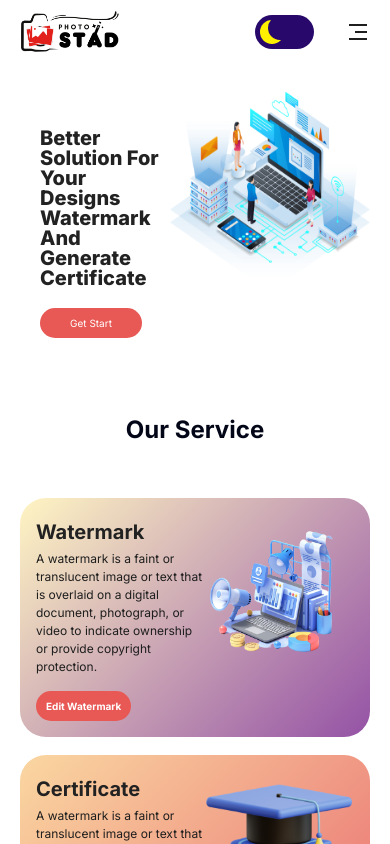
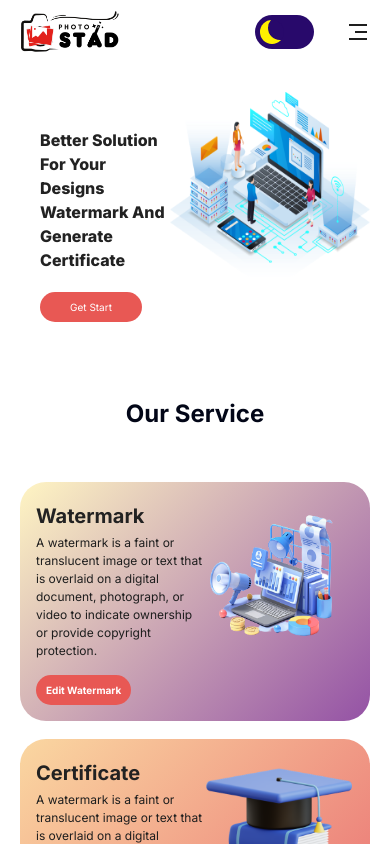
Before and after one commit to CheatSetha/photostaduihost, a Next.js app: page / in a window 390 px wide. Shown: the top 844 px of the page. Built offline with nearby package versions, Linux system fonts and the light colour scheme; no server answers.

Commit message:
update home page

```diff
--- a/src/app/page.js
+++ b/src/app/page.js
@@ -50,11 +50,11 @@ const toggleText_one = () => {
 					"xl:w-[1290px] flex  justify-between pt-14 max-sm:px-5 max-sm:pt-7 md:px-5 max-md:px-5"
 				}
 			>
-				<div className='pt-16 ps-5 max-sm:pt-4'>
+				<div className='pt-16  ps-5 max-sm:pt-4'>
 					<h3 className='font-bold leading-relaxed tracking-wider  text-[#222] dark:text-[#ffff] pb-5 max-sm:hidden max-sm:pb-5'>
 						GET YOUR DESIGNS NOW
 					</h3>
-					<h1 className='pb-5 font-extrabold text-5xl leading-11 text-[#222] dark:text-[#ffff] max-sm:text-[20px]  max-sm:py-5 max-md:text-[30px] md:text-[40px] '>
+					<h1 className='pb-5 font-extrabold text-5xl leading-11 max-sm:leading-normal text-[#222] dark:text-[#ffff] max-sm:text-[16px] max-sm:  max-sm:py-5 max-md:text-[30px] md:text-[40px] '>
 						Better Solution For Your Designs Watermark And Generate Certificate
 					</h1>
 					<p className='pb-5 text-[#222] dark:text-[#fff] max-sm:hidden max-md:hidden'>
```
